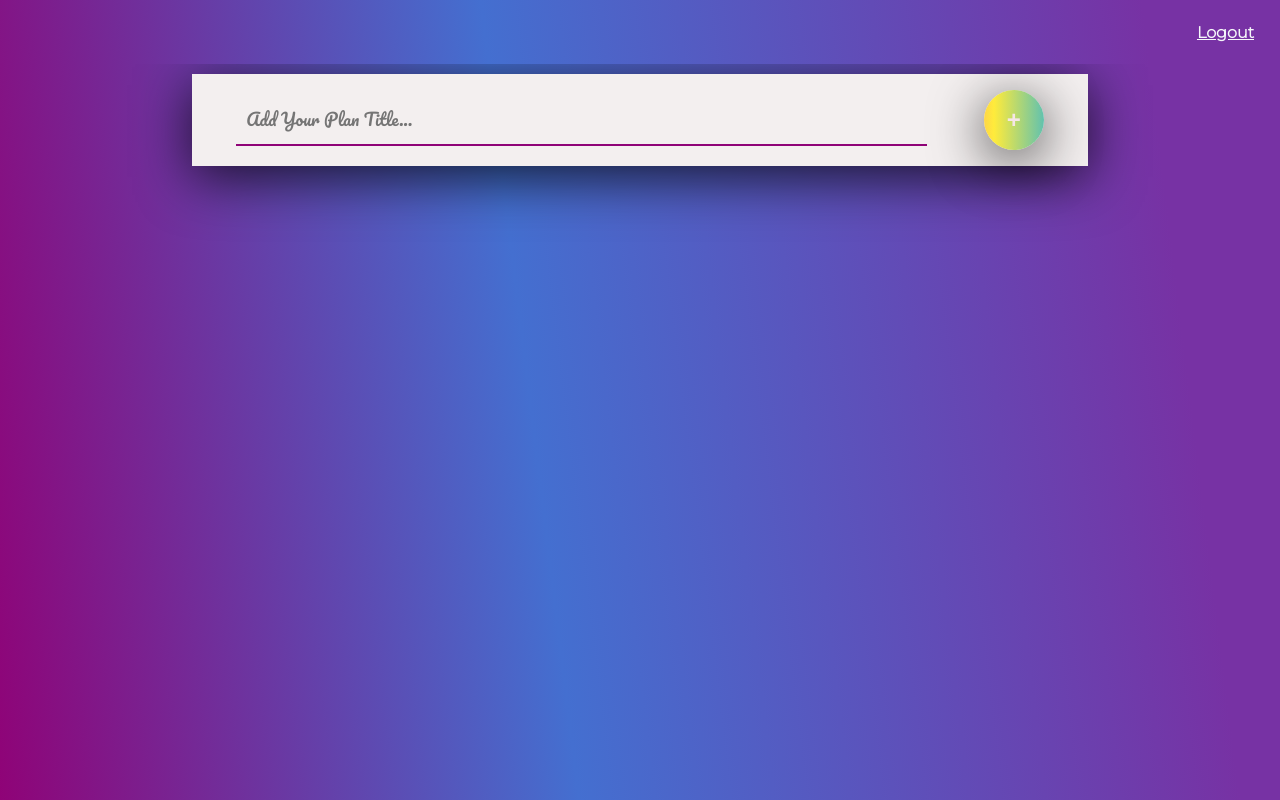
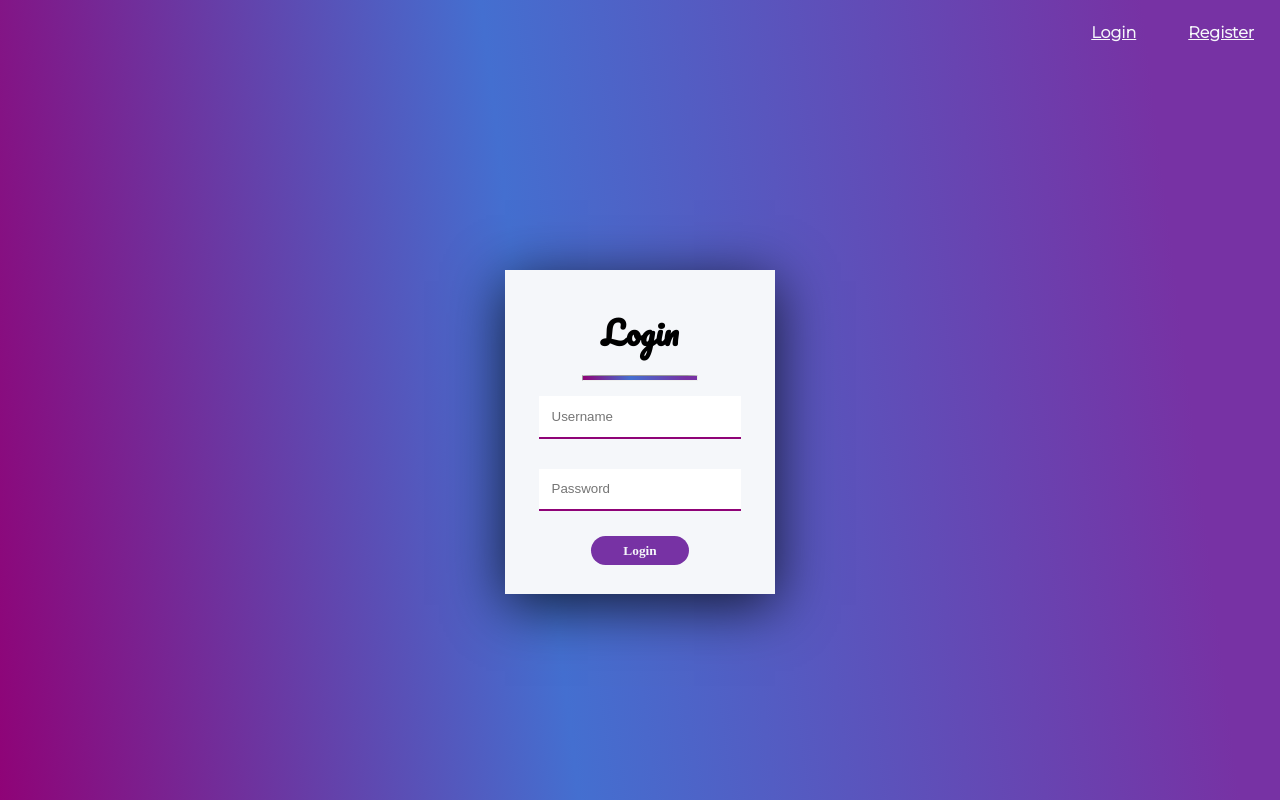
Before and after one commit to Ayush-Flash/smart-routine-maker, a React (Create React App) app: page / in a window 1280 px wide. Before the commit this address led to /home. Built offline with nearby package versions, Linux system fonts and the light colour scheme.

Commit message:
clean up

```diff
--- a/src/App.js
+++ b/src/App.js
@@ -10,7 +10,7 @@ class App extends Component {
   constructor(props) {
     super(props);
     this.state = {
-      isUserSignedIn: true
+      isUserSignedIn: false
     }
   }
 
```
